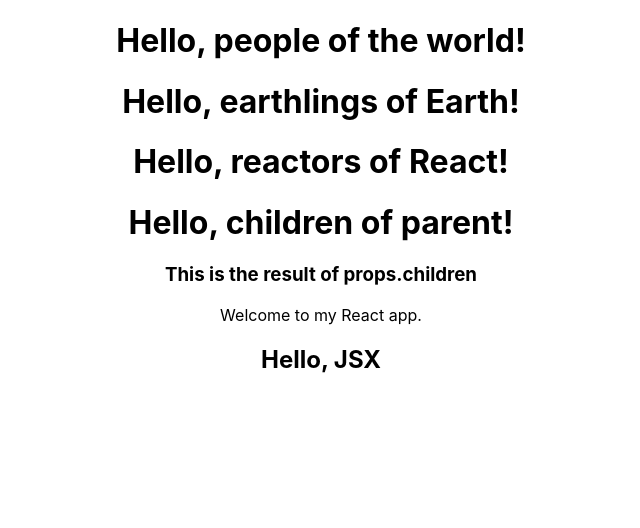
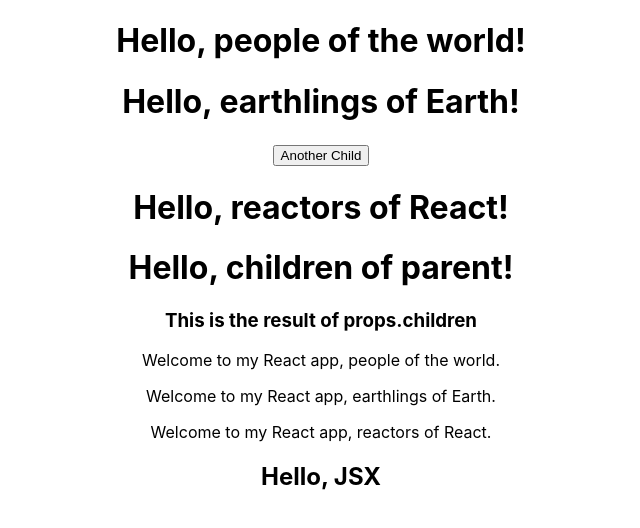
Before and after one commit to pmbechard/codevolution-react-tutorial, a React (Create React App) app in the folder hello-world/: page / in a window 1280 px wide. Shown: the top 528 px of the page, without its empty margins (319-959 px from the left). Built offline with nearby package versions, Linux system fonts and the light colour scheme.

Commit message:
Adds props to Welcome.js to illustrate props use in class components using the 'this' keyword in hello-world app

```diff
--- a/hello-world/src/App.js
+++ b/hello-world/src/App.js
@@ -9,12 +9,16 @@
   return (
     <div className='App'>
       <Greet name='the world' type='people' />
-      <Greet name='Earth' type='earthlings' />
+      <Greet name='Earth' type='earthlings'>
+        <button>Another Child</button>
+      </Greet>
       <Greet name='React' type='reactors' />
       <Greet name='parent' type='children'>
         <p>This is the result of props.children</p>
       </Greet>
-      <Welcome />
+      <Welcome name='the world' type='people' />
+      <Welcome name='Earth' type='earthlings' />
+      <Welcome name='React' type='reactors' />
       <Hello />
     </div>
   );
--- a/hello-world/src/components/Welcome.js
+++ b/hello-world/src/components/Welcome.js
@@ -2,7 +2,11 @@
 
 class Welcome extends Component {
   render() {
-    return <p>Welcome to my React app.</p>;
+    return (
+      <p>
+        Welcome to my React app, {this.props.type} of {this.props.name}.
+      </p>
+    );
   }
 }
 
```
